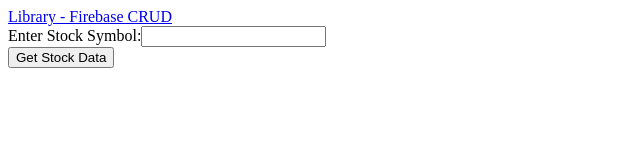
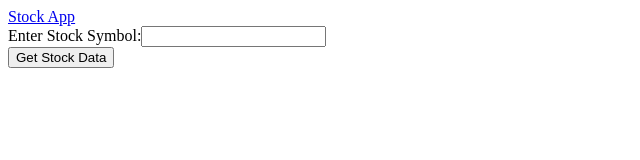
Before and after one commit to timxor/stock-market-app, a React (Create React App) app in the folder my-react-app/: page / in a window 1280 px wide. Shown: the top 160 px of the page, without its empty margins (0-640 px from the left). Built offline with nearby package versions, Linux system fonts and the light colour scheme.

Commit message:
Change header name

```diff
--- a/my-react-app/src/App.js
+++ b/my-react-app/src/App.js
@@ -15,7 +15,7 @@
     <>
       <Navbar bg="dark" variant="dark" className="header">
         <Container>
-          <Navbar.Brand href="#home">Library - Firebase CRUD</Navbar.Brand>
+          <Navbar.Brand href="#home">Stock App</Navbar.Brand>
         </Container>
       </Navbar>
 
```
